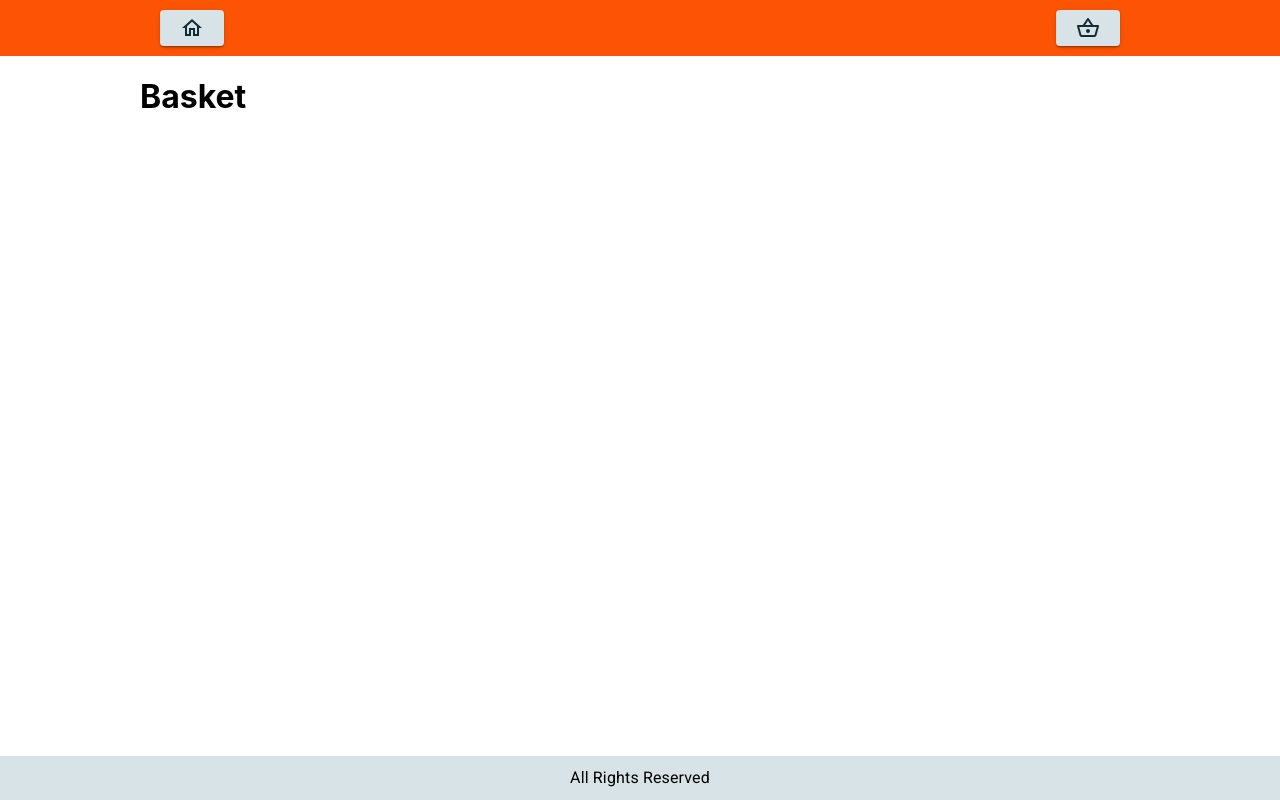
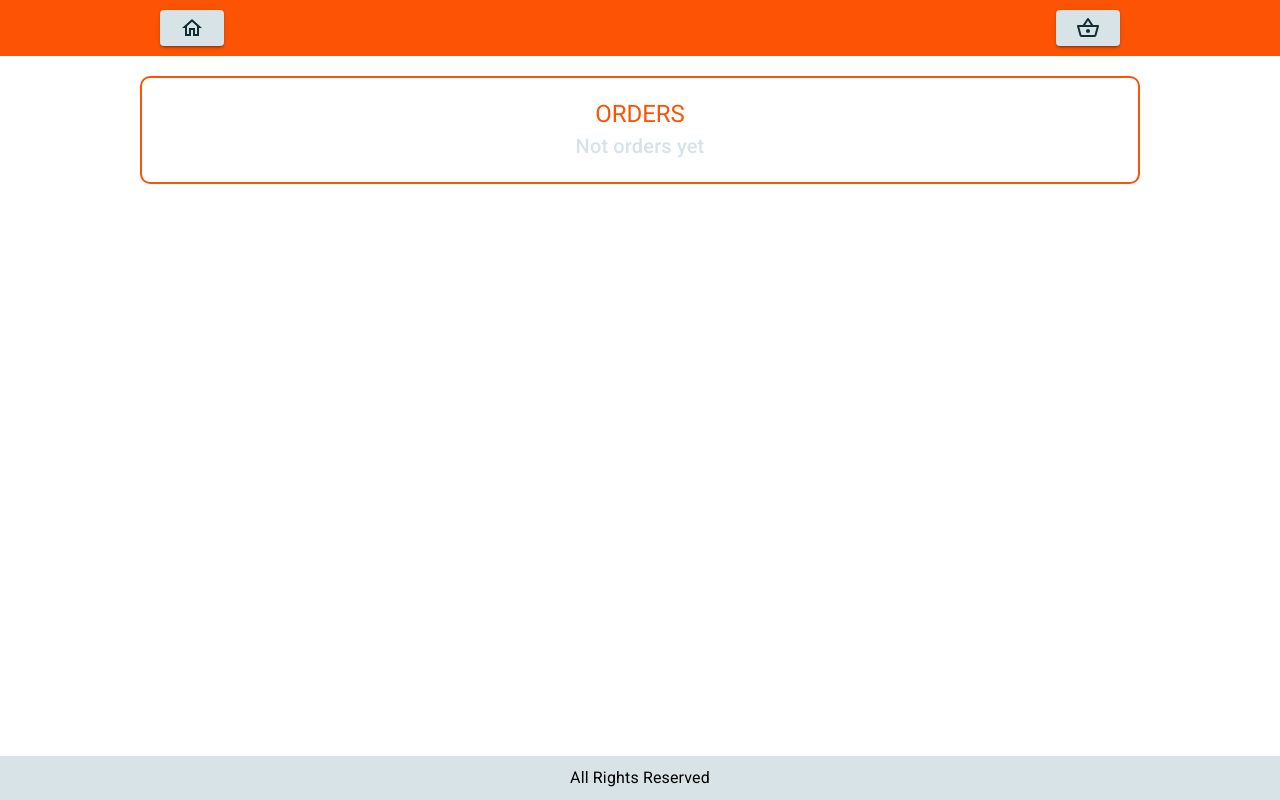
Before and after one commit to hotaken/web_shop, a React (Create React App) app: page /basket in a window 1280 px wide. Built offline with nearby package versions, Linux system fonts and the light colour scheme.

Commit message:
feat: 🎸 cart/basket page with orders

```diff
--- a/src/Routes/basket.tsx
+++ b/src/Routes/basket.tsx
@@ -1,12 +1,13 @@
 import React from 'react';
 import { IRouterObject } from '.';
+import Orders from '../components/Orders/Orders';
 
 const index: IRouterObject = {
     name: 'basket/index',
     path: '/basket',
     exact: true,
     RenderFn: (): JSX.Element => {
-        return <h1>Basket</h1>;
+        return <Orders />;
     },
 };
 
--- a/src/components/Burger/Burger.tsx
+++ b/src/components/Burger/Burger.tsx
@@ -30,13 +30,13 @@ const ingredientsMap: { [key in IngredientType]: JSX.Element } = {
 
 interface IProps {
     ingredients: IngredientType[];
-    onIngredientClick: (ingredientIndex: number) => void;
+    onIngredientClick?: (ingredientIndex: number) => void;
 }
 
 const Burger = (props: IProps): JSX.Element => {
     const classes = useStyles();
 
-    const { ingredients, onIngredientClick } = props;
+    const { ingredients, onIngredientClick = () => null } = props;
 
     const IngredientsArray: JSX.Element[] = [];
 
@@ -70,4 +70,8 @@ const Burger = (props: IProps): JSX.Element => {
     );
 };
 
+Burger.defaultProps = {
+    onIngredientClick: () => null,
+};
+
 export default Burger;
--- /dev/null
+++ b/src/components/Orders/Orders.tsx
@@ -0,0 +1,121 @@
+import React from 'react';
+import { createStyles, makeStyles } from '@material-ui/core/styles';
+import { Button, Typography } from '@material-ui/core';
+import { connect } from 'react-redux';
+import { StoreDispatchType, StoreType } from '../../store';
+
+import Burger from '../Burger/Burger';
+import { deleteOrderAction, deleteOrderActionType } from '../../store/orders';
+
+const useStyles = makeStyles((theme) =>
+    createStyles({
+        root: {
+            display: 'flex',
+            flexDirection: 'column',
+            alignItems: 'center',
+            width: '100%',
+            marginTop: '20px',
+            padding: '20px',
+            boxSizing: 'border-box',
+            border: `2px solid ${theme.palette.primary.main}`,
+            borderRadius: '10px',
+        },
+        title: {
+            color: theme.palette.secondary.main,
+            marginBottom: '15px',
+        },
+        orderOutputRoot: {
+            display: 'flex',
+            flexDirection: 'column',
+            justifyContent: 'center',
+            alignItems: 'center',
+            marginTop: '20px',
+        },
+        orderOutputAmount: {
+            marginTop: '10px',
+        },
+        orderOutputDeleteButton: {
+            color: 'red',
+            borderColor: 'red',
+            marginTop: '10px',
+        },
+    }),
+);
+
+// *** PROPS ***
+interface IProps {
+    orders: StoreType['orders'];
+    deleteOrder: deleteOrderActionType;
+}
+
+const Orders = (props: IProps): JSX.Element => {
+    const classes = useStyles();
+
+    const { orders, deleteOrder } = props;
+
+    const ordersOutput: JSX.Element[] = [];
+
+    if (Object.keys(orders).length > 0) {
+        Object.entries(orders).forEach(([key, value]) => {
+            const orderOutput = (
+                <div key={key} className={classes.orderOutputRoot}>
+                    <Burger ingredients={value.ingredients} />
+
+                    <Typography
+                        className={classes.orderOutputAmount}
+                        variant="h6"
+                        component="span"
+                        color="secondary"
+                    >
+                        Amount: {value.amount}
+                    </Typography>
+
+                    {/* DELETE BUTTON */}
+                    <Button
+                        className={classes.orderOutputDeleteButton}
+                        variant="outlined"
+                        onClick={() => deleteOrder({ orderID: key })}
+                    >
+                        Delete
+                    </Button>
+                </div>
+            );
+
+            ordersOutput.push(orderOutput);
+        });
+    }
+
+    return (
+        <div className={classes.root}>
+            {/* TITLE */}
+            <Typography variant="h5" component="h2" color="primary">
+                ORDERS
+            </Typography>
+
+            {/* ORDERS OUTPUT */}
+            {ordersOutput.length > 0 ? (
+                ordersOutput
+            ) : (
+                <Typography variant="h6" component="span" color="secondary">
+                    Not orders yet
+                </Typography>
+            )}
+        </div>
+    );
+};
+
+// *** REDUX STORE ***
+const mapStateToProps = (state: StoreType) => {
+    return {
+        orders: state.orders,
+    };
+};
+
+const mapDispatchToProps = (dispatch: StoreDispatchType) => {
+    return {
+        // orders
+        deleteOrder: ({ orderID }: { orderID: string }) => dispatch(deleteOrderAction({ orderID })),
+    };
+};
+
+export default connect(mapStateToProps, mapDispatchToProps)(Orders);
--- a/src/store/orders.ts
+++ b/src/store/orders.ts
@@ -1,7 +1,5 @@
-// *** NPM ***
 import { v4 } from 'uuid';
 
-// *** OTHER ***
 import { IngredientType } from '../components/Burger/Burger';
 
 // *** ACTION TYPES ***
```
